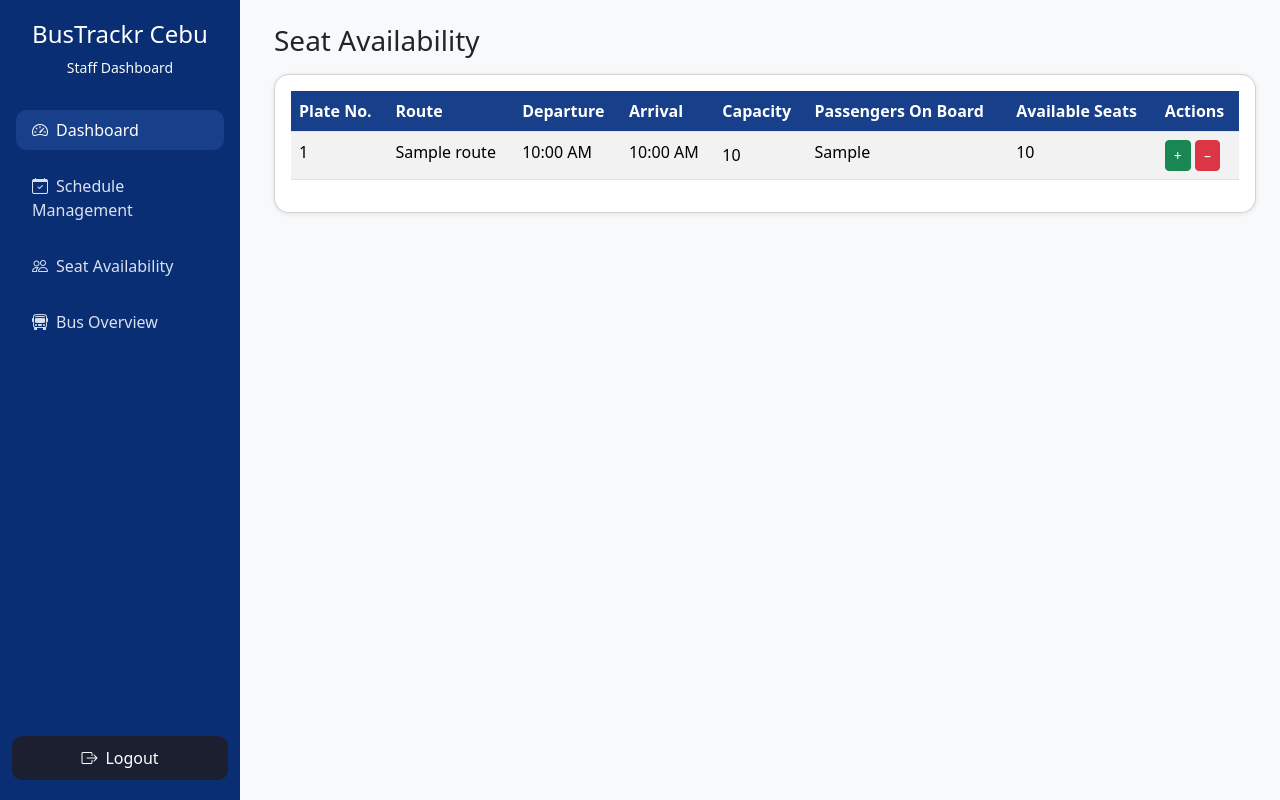
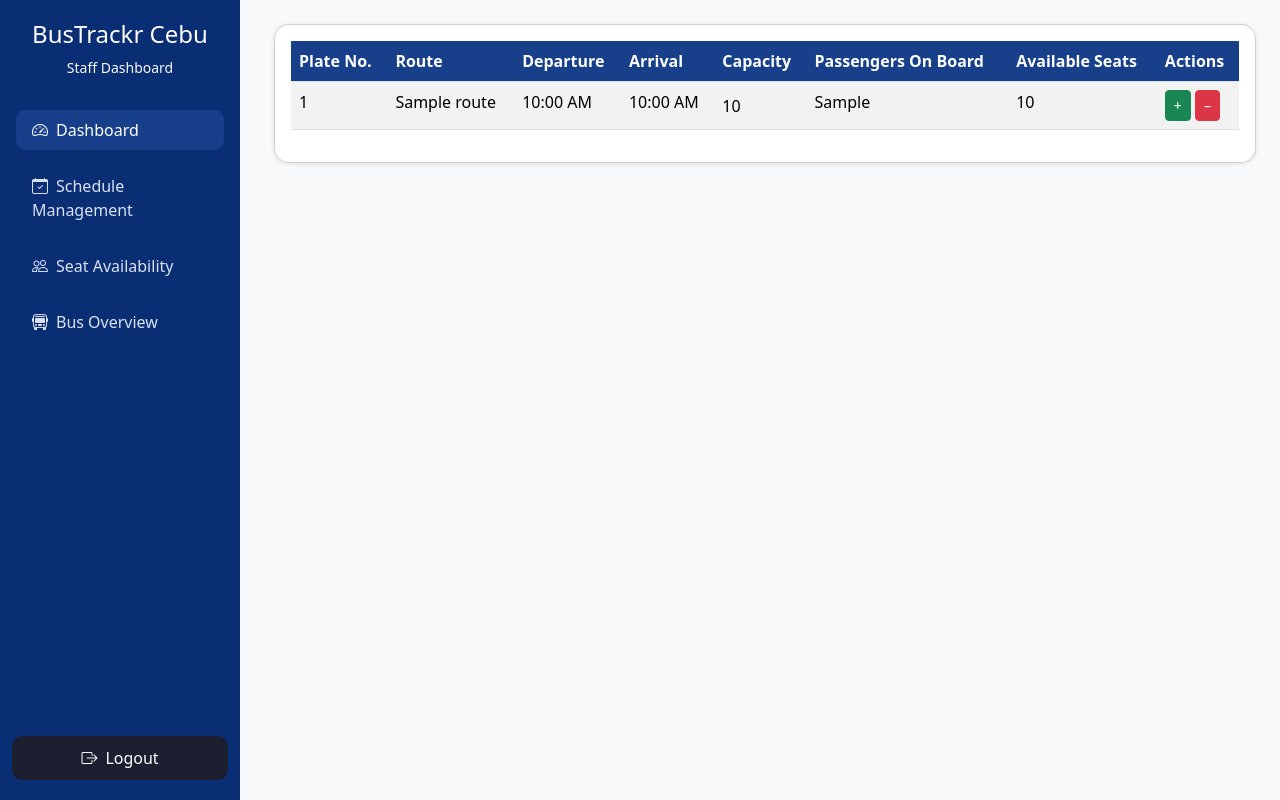
Before and after one commit to shwalalala/bustrackr-project-decoy, a Django app: template bustrackr_system/templates/bustrackr_app/staff_dashboard_seat_availability.html in a window 1280 px wide. Run offline with Django 5.2, Linux system fonts and the light colour scheme; the template is opened without the code that fills it: most values are stand-ins (such as "Sample title", 1, 10 or a date in 2020); style sheets or scripts are compiled from the project's sources.

Commit message:
commented out header

```diff
--- a/bustrackr_system/templates/bustrackr_app/staff_dashboard_seat_availability.html
+++ b/bustrackr_system/templates/bustrackr_app/staff_dashboard_seat_availability.html
@@ -18,7 +18,7 @@
 
 <div class="main-content p-4">
 
-  <h3 class="mb-3 bold-spaced">Seat Availability</h3>
+  <!-- <h3 class="mb-3 bold-spaced">Seat Availability</h3> -->
 
   <div class="card p-3 bus-table">
     <table class="table table-striped">
```
